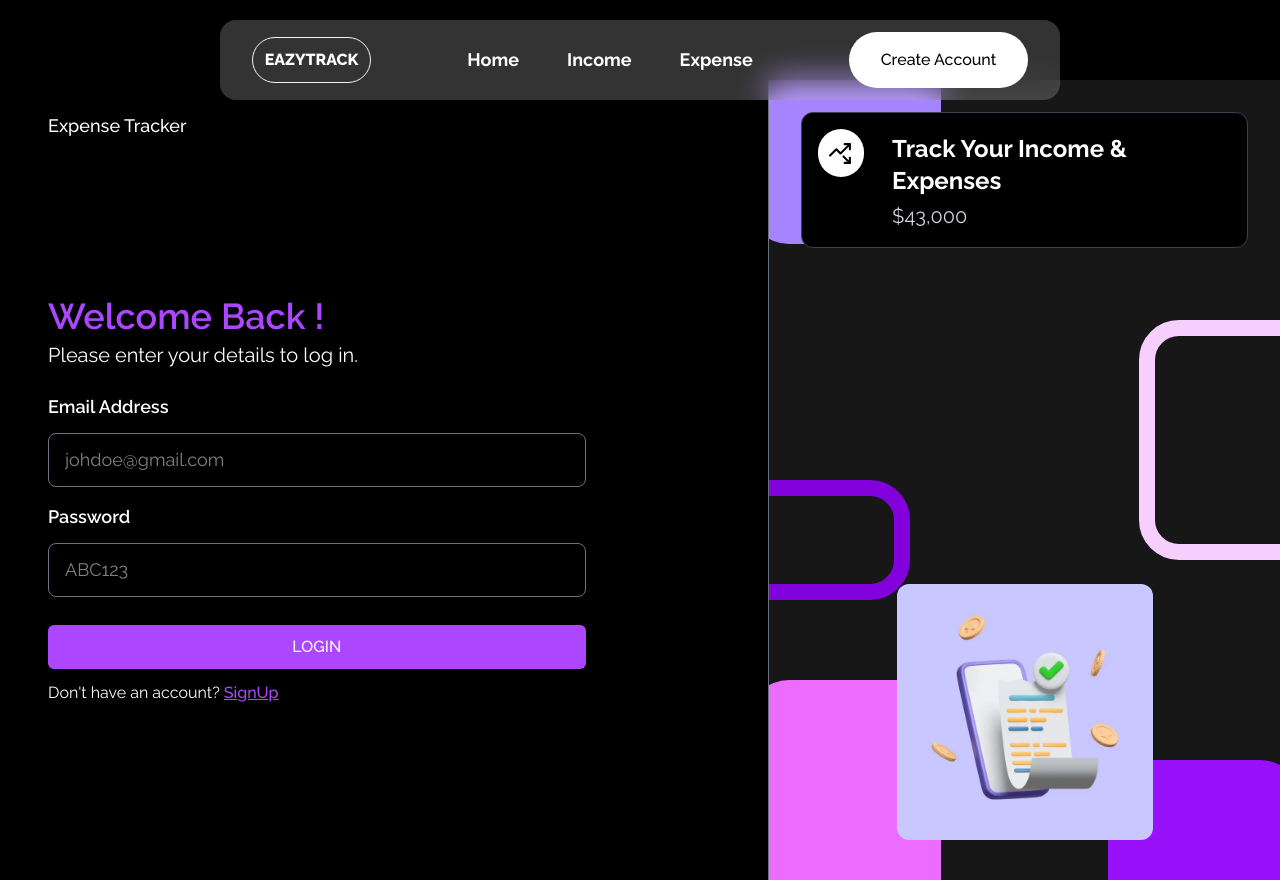
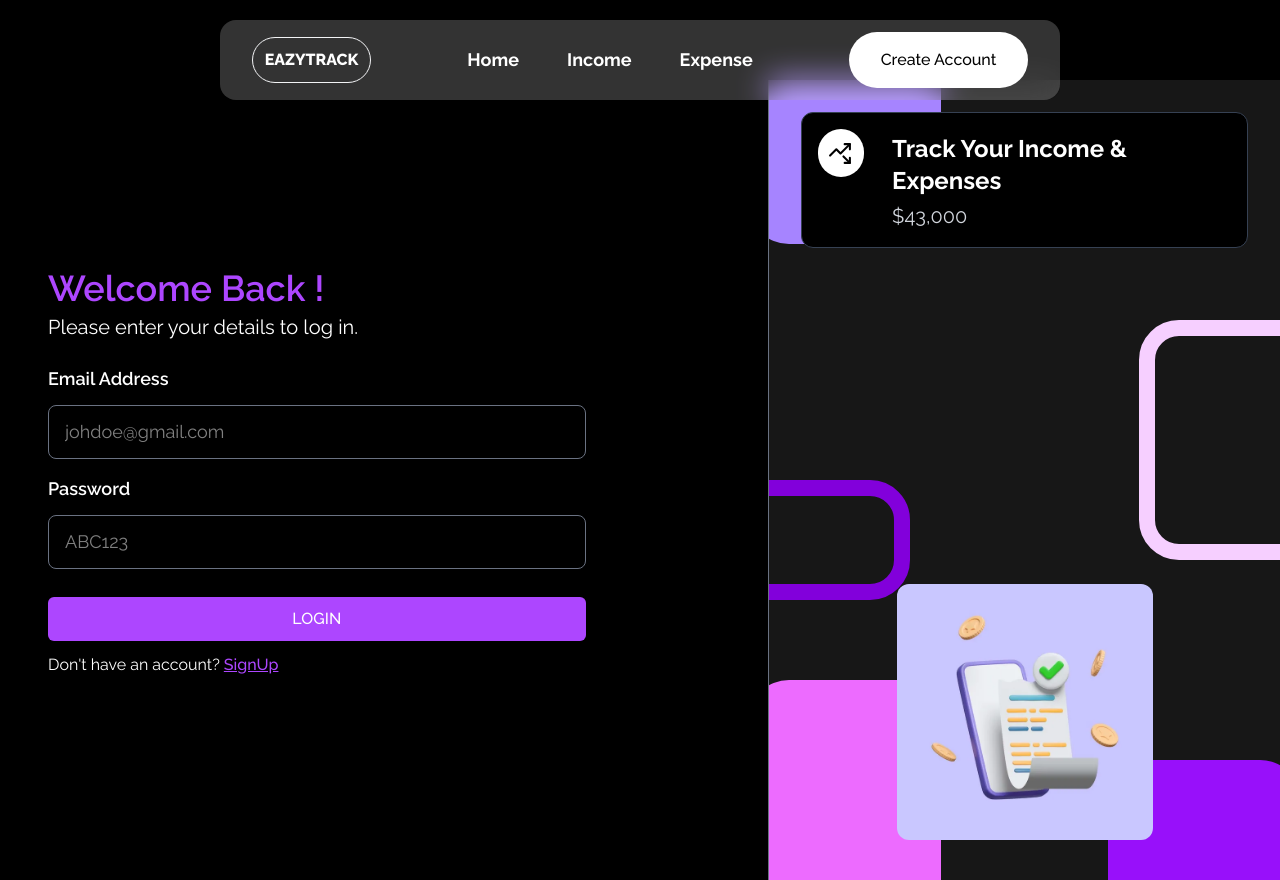
Before and after one commit to tanish0209/expense-tracker, a React (Vite) app in the folder frontend/: page /login in a window 1280 px wide. Built offline with nearby package versions, Linux system fonts and the light colour scheme; no server answers.

Commit message:
Update AuthLayout.jsx

```diff
--- a/frontend/src/components/layouts/AuthLayout.jsx
+++ b/frontend/src/components/layouts/AuthLayout.jsx
@@ -5,7 +5,6 @@ const AuthLayout = ({ children }) => {
   return (
     <div className="flex">
       <div className="w-screen h-screen md:w-[60vw] px-12 pt-8 pb-12">
-        <h2 className="text-lg font-medium text-primary">Expense Tracker</h2>
         {children}
       </div>
       <div className="hidden md:block border-l border-l-gray-500 w-[40vw] h-screen bg-neutral-900 bg-auth-bg-img bg-cover bg-no-repeat bg-center overflow-hidden p-8 relative">
```
